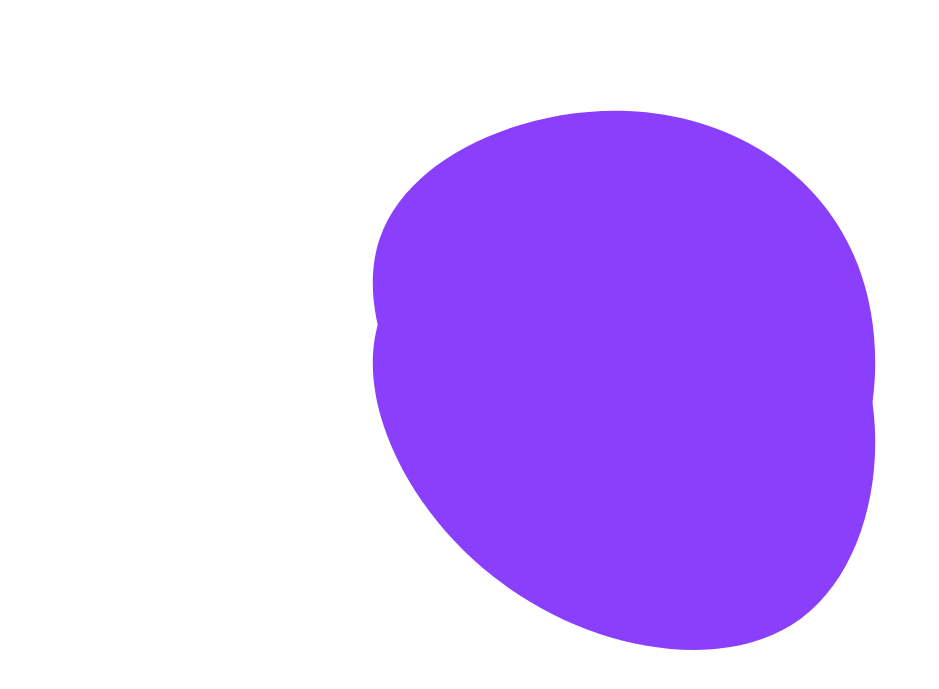
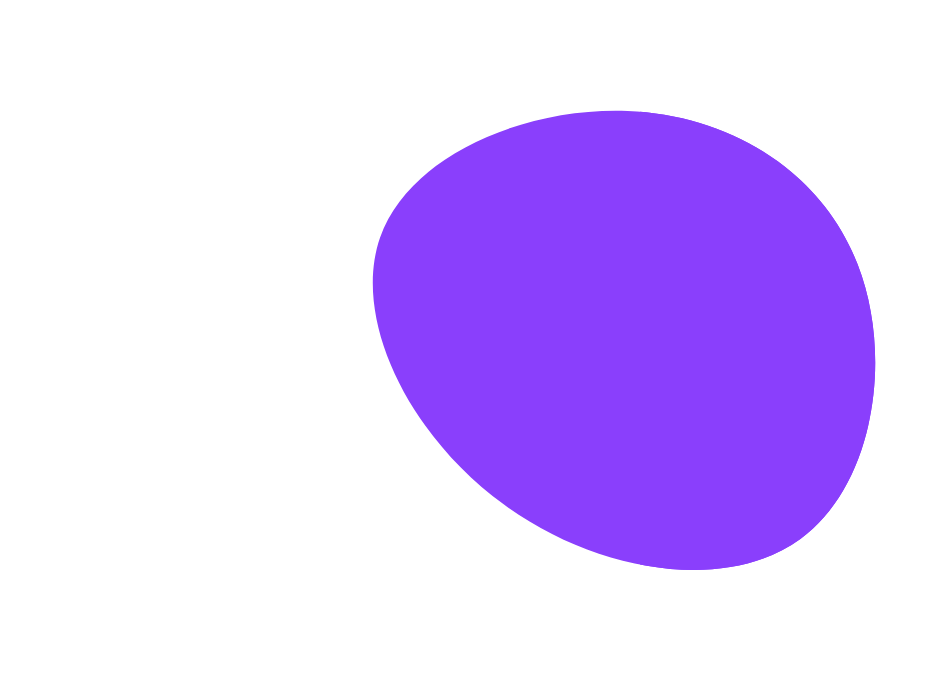
Before and after one commit to Nil-Andreu/ba-sprint5, a plain HTML site: page index.html in a window 1280 px wide. Shown: the part 83-772 px from the top of the page, without its empty margins (0-939 px from the left). Drawn offline with Linux system fonts and the light colour scheme.

Commit message:
Viewport solved

```diff
--- a/index.css
+++ b/index.css
@@ -8,10 +8,20 @@ body {
 .container {
     width: 100vw;
     height: 100vh;
+
+    /* For cleaning the viewport to do not appear scroll bars neither horizontally or vertically*/
+    display: flex;
+    clear: both;
+
+    /*For positioning the form*/
+
+    /*For the image in the background*/
+    margin: 0;
+    padding: 0;
     background-image: url("index.svg");
+    background-attachment: fixed;
     background-repeat: no-repeat;
     background-position: center;
-
 }
 
 
```
